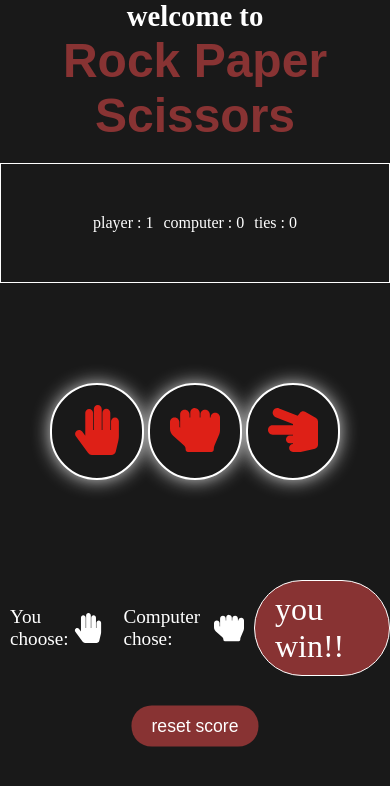
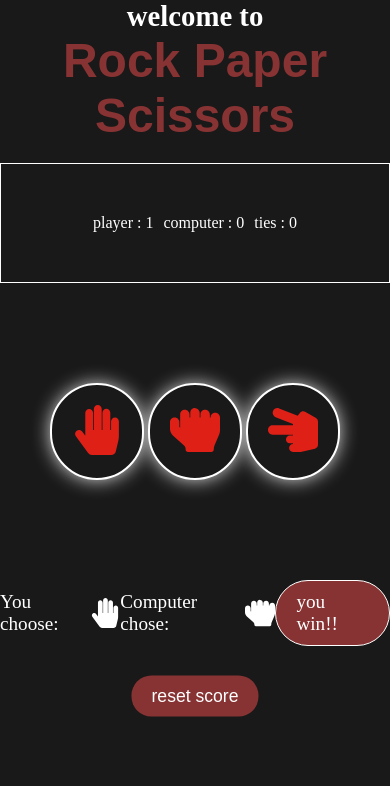
Before and after one commit to Saad-Kibal/rock-paper-scissors, a plain HTML site: page index.html in a window 390 px wide. Both pictures are taken after a click on the button 97 px from the left and 431 px from the top of the page. Drawn offline with Linux system fonts and the light colour scheme.

Commit message:
fixing results in small screen

```diff
--- a/styles.css
+++ b/styles.css
@@ -123,7 +123,7 @@ h1 span {
 }
 
 .reset:active {
-    border: 3px solid white;
+    border: 3px solid #fff;
 }
 
 @media (max-width:600px) {
@@ -158,11 +158,11 @@ h1 span {
     }
 
     .results p {
-        padding: 10px;
         font-size: 1.2rem;
-        display:flex;
-        justify-content: space-between;
-        align-items: center;
+    }
+    .results p:last-of-type {
+        font-size: 1.2em;
+
     }
 
     .results img {
```
